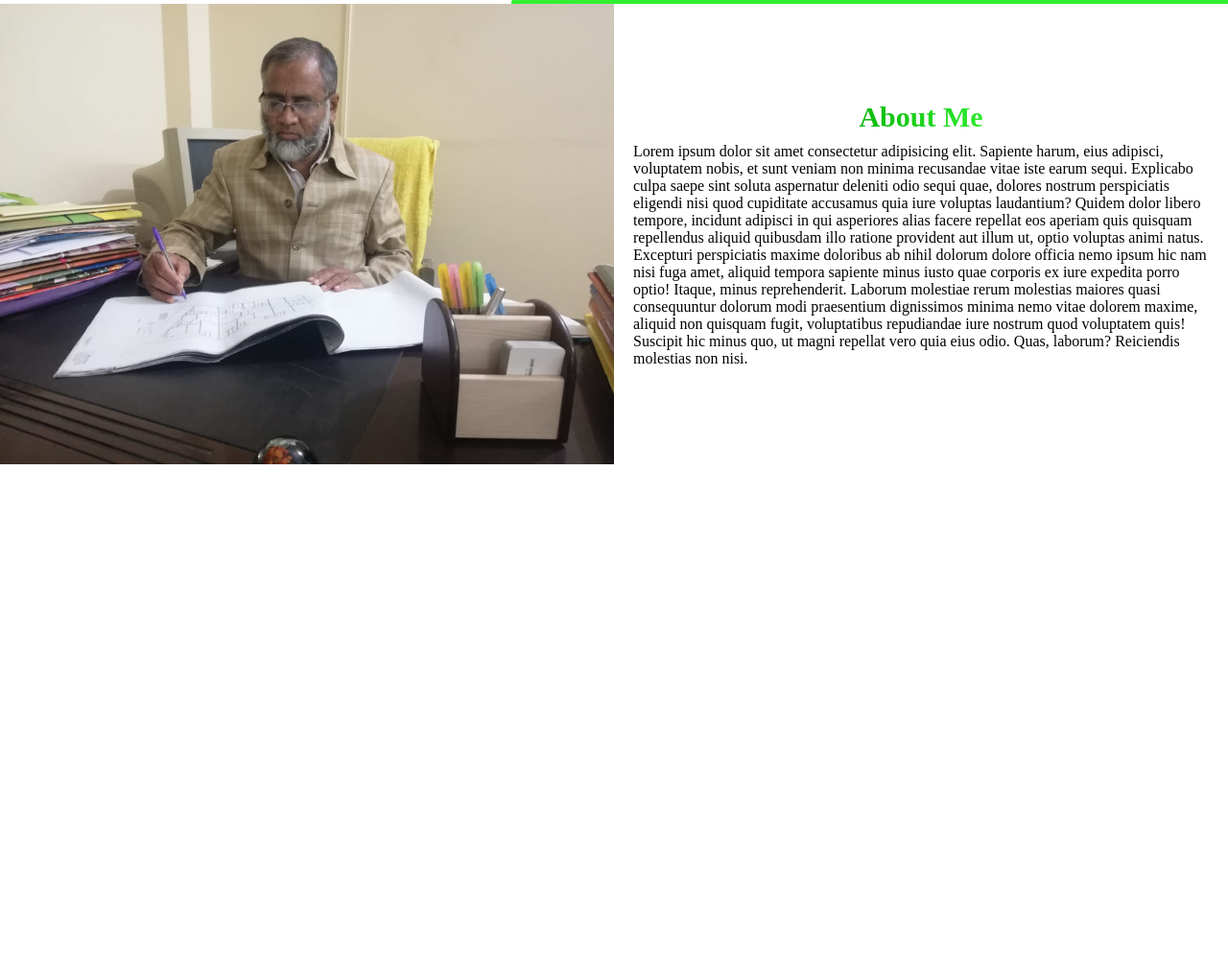
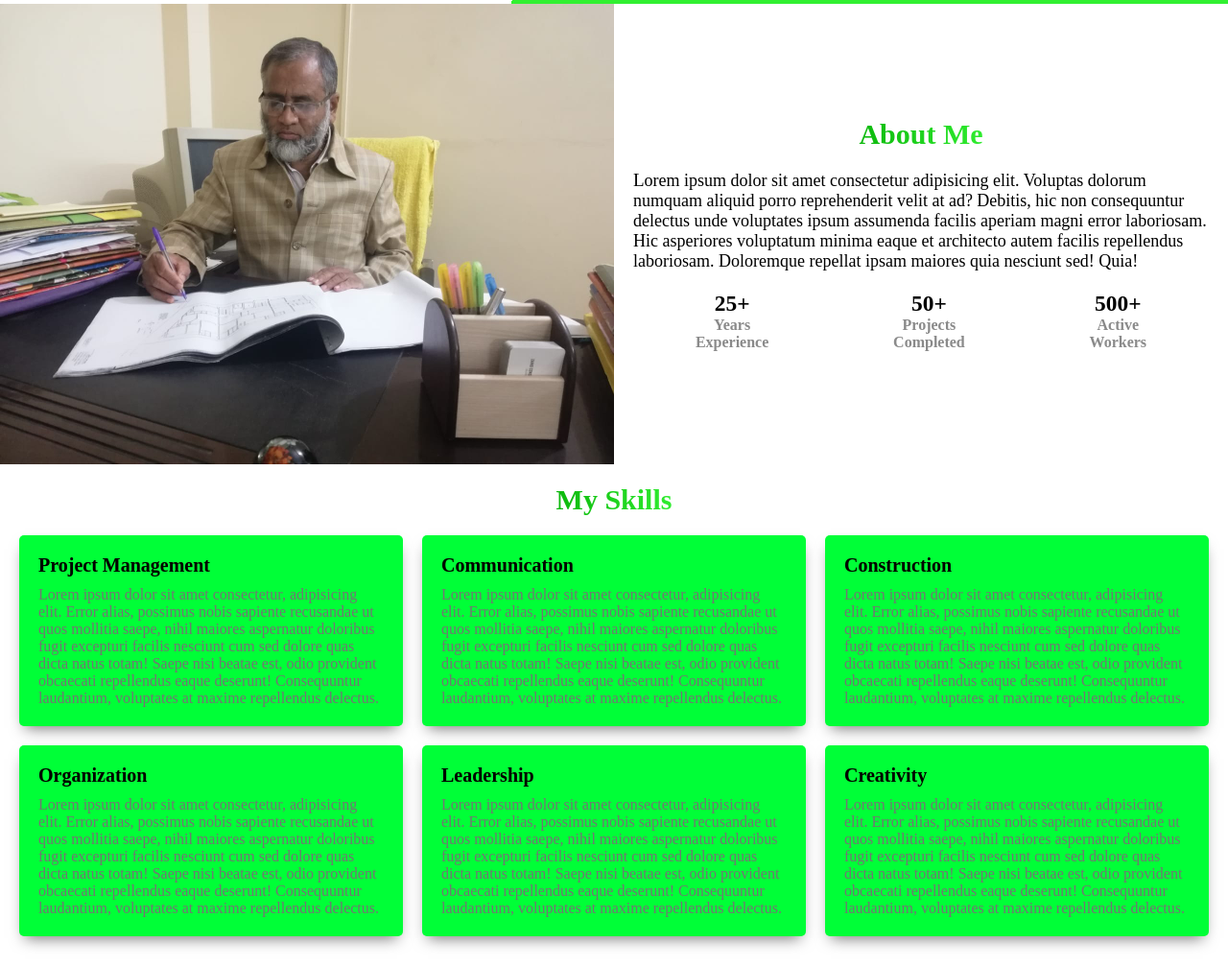
Before and after one commit to Chy-Zaber-Bin-Zahid/Zahid-Portfolio, a website: page index.html in a window 1280 px wide. Shown: the part 796-1802 px from the top of the page at 96% size. Before the commit the page ends 1280 px from the top, so only its background shows below. Drawn offline with Linux system fonts and the light colour scheme.

Commit message:
section 3 done

```diff
--- a/index.html
+++ b/index.html
@@ -12,23 +12,21 @@
     <header id="intro" class="header">
       <!-- navbar part -->
       <nav class="nav">
-        <a href=""><img class="nav__logo" src="/logoNav.png" alt="Navbar logo"></a>
+        <a href="#intro"
+          ><img class="nav__logo" src="/logoNav.png" alt="Navbar logo"
+        /></a>
         <ul class="nav__ul">
           <li class="nav__li"><a class="nav__a" href="#intro">Intro</a></li>
-          <li class="nav__li"><a class="nav__a" href="#about">About Me</a></li>
-          <li class="nav__li"><a class="nav__a" href="">Skill</a></li>
-          <li class="nav__li"><a class="nav__a" href="">Work</a></li>
+          <li class="nav__li"><a class="nav__a" href="#about">About</a></li>
+          <li class="nav__li"><a class="nav__a" href="#skills">Skills</a></li>
+          <li class="nav__li"><a class="nav__a" href="">Projects</a></li>
           <li class="nav__li"><a class="nav__a" href="">Contract</a></li>
         </ul>
       </nav>
 
       <div class="intro">
         <div class="intro__img-main">
-          <img
-            class="intro-img formLeft"
-            src="/profile.png"
-            alt="My Picture"
-          />
+          <img class="intro-img formLeft" src="/profile.png" alt="My Picture" />
         </div>
         <div class="intro__text">
           <h1 class="formRight">Hi there, my name is</h1>
@@ -42,11 +40,117 @@
       <!-- about part -->
       <section id="about" class="about">
         <div class="about-img">
-          <img class="about-img__working" src="/working.jpeg" alt="My working picture">
+          <img
+            class="about-img__working"
+            src="/working.jpeg"
+            alt="My working picture"
+          />
         </div>
         <div class="about-main">
           <h1 class="about-main__h1 fromUp">About Me</h1>
-          <p class="about-main__p fromUp">Lorem ipsum dolor sit amet consectetur adipisicing elit. Sapiente harum, eius adipisci, voluptatem nobis, et sunt veniam non minima recusandae vitae iste earum sequi. Explicabo culpa saepe sint soluta aspernatur deleniti odio sequi quae, dolores nostrum perspiciatis eligendi nisi quod cupiditate accusamus quia iure voluptas laudantium? Quidem dolor libero tempore, incidunt adipisci in qui asperiores alias facere repellat eos aperiam quis quisquam repellendus aliquid quibusdam illo ratione provident aut illum ut, optio voluptas animi natus. Excepturi perspiciatis maxime doloribus ab nihil dolorum dolore officia nemo ipsum hic nam nisi fuga amet, aliquid tempora sapiente minus iusto quae corporis ex iure expedita porro optio! Itaque, minus reprehenderit. Laborum molestiae rerum molestias maiores quasi consequuntur dolorum modi praesentium dignissimos minima nemo vitae dolorem maxime, aliquid non quisquam fugit, voluptatibus repudiandae iure nostrum quod voluptatem quis! Suscipit hic minus quo, ut magni repellat vero quia eius odio. Quas, laborum? Reiciendis molestias non nisi.</p>
+          <p class="about-main__p fromUp">
+            Lorem ipsum dolor sit amet consectetur adipisicing elit. Voluptas
+            dolorum numquam aliquid porro reprehenderit velit at ad? Debitis,
+            hic non consequuntur delectus unde voluptates ipsum assumenda
+            facilis aperiam magni error laboriosam. Hic asperiores voluptatum
+            minima eaque et architecto autem facilis repellendus laboriosam.
+            Doloremque repellat ipsam maiores quia nesciunt sed! Quia!
+          </p>
+          <div class="about-main__experience fromUp">
+            <div class="expSub">
+              <h3>25+</h3>
+              <p>Years</p>
+              <p>Experience</p>
+            </div>
+            <div class="expSub">
+              <h3>50+</h3>
+              <p>Projects</p>
+              <p>Completed</p>
+            </div>
+            <div class="expSub">
+              <h3>500+</h3>
+              <p>Active</p>
+              <p>Workers</p>
+            </div>
+          </div>
+        </div>
+      </section>
+
+      <section id="skills" class="section-skill">
+        <h1>My Skills</h1>
+        <div class="skill-grid">
+          <div class="skill-grid__card">
+            <h1>Project Management</h1>
+            <p>
+              Lorem ipsum dolor sit amet consectetur, adipisicing elit. Error
+              alias, possimus nobis sapiente recusandae ut quos mollitia saepe,
+              nihil maiores aspernatur doloribus fugit excepturi facilis
+              nesciunt cum sed dolore quas dicta natus totam! Saepe nisi beatae
+              est, odio provident obcaecati repellendus eaque deserunt!
+              Consequuntur laudantium, voluptates at maxime repellendus
+              delectus.
+            </p>
+          </div>
+          <div class="skill-grid__card">
+            <h1>Communication</h1>
+            <p>
+              Lorem ipsum dolor sit amet consectetur, adipisicing elit. Error
+              alias, possimus nobis sapiente recusandae ut quos mollitia saepe,
+              nihil maiores aspernatur doloribus fugit excepturi facilis
+              nesciunt cum sed dolore quas dicta natus totam! Saepe nisi beatae
+              est, odio provident obcaecati repellendus eaque deserunt!
+              Consequuntur laudantium, voluptates at maxime repellendus
+              delectus.
+            </p>
+          </div>
+          <div class="skill-grid__card">
+            <h1>Construction</h1>
+            <p>
+              Lorem ipsum dolor sit amet consectetur, adipisicing elit. Error
+              alias, possimus nobis sapiente recusandae ut quos mollitia saepe,
+              nihil maiores aspernatur doloribus fugit excepturi facilis
+              nesciunt cum sed dolore quas dicta natus totam! Saepe nisi beatae
+              est, odio provident obcaecati repellendus eaque deserunt!
+              Consequuntur laudantium, voluptates at maxime repellendus
+              delectus.
+            </p>
+          </div>
+          <div class="skill-grid__card">
+            <h1>Organization</h1>
+            <p>
+              Lorem ipsum dolor sit amet consectetur, adipisicing elit. Error
+              alias, possimus nobis sapiente recusandae ut quos mollitia saepe,
+              nihil maiores aspernatur doloribus fugit excepturi facilis
+              nesciunt cum sed dolore quas dicta natus totam! Saepe nisi beatae
+              est, odio provident obcaecati repellendus eaque deserunt!
+              Consequuntur laudantium, voluptates at maxime repellendus
+              delectus.
+            </p>
+          </div>
+          <div class="skill-grid__card">
+            <h1>Leadership</h1>
+            <p>
+              Lorem ipsum dolor sit amet consectetur, adipisicing elit. Error
+              alias, possimus nobis sapiente recusandae ut quos mollitia saepe,
+              nihil maiores aspernatur doloribus fugit excepturi facilis
+              nesciunt cum sed dolore quas dicta natus totam! Saepe nisi beatae
+              est, odio provident obcaecati repellendus eaque deserunt!
+              Consequuntur laudantium, voluptates at maxime repellendus
+              delectus.
+            </p>
+          </div>
+          <div class="skill-grid__card">
+            <h1>Creativity</h1>
+            <p>
+              Lorem ipsum dolor sit amet consectetur, adipisicing elit. Error
+              alias, possimus nobis sapiente recusandae ut quos mollitia saepe,
+              nihil maiores aspernatur doloribus fugit excepturi facilis
+              nesciunt cum sed dolore quas dicta natus totam! Saepe nisi beatae
+              est, odio provident obcaecati repellendus eaque deserunt!
+              Consequuntur laudantium, voluptates at maxime repellendus
+              delectus.
+            </p>
+          </div>
         </div>
       </section>
     </main>
--- a/sass/base/_about.scss
+++ b/sass/base/_about.scss
@@ -1,6 +1,7 @@
 $color-dark: black;
 $color-dark-green: rgb(12, 184, 12);
 $color-dark-lime: rgb(47, 236, 47);
+$color-gray: rgb(138, 138, 138);
 // about part
 .about {
   display: grid;
@@ -22,7 +23,7 @@ $color-dark-lime: rgb(47, 236, 47);
   flex-direction: column;
   justify-content: center;
   align-items: center;
-  gap: 1rem;
+  gap: 2rem;
   padding: 1rem 2rem;
   &__h1 {
     font-size: 3rem;
@@ -43,12 +44,34 @@ $color-dark-lime: rgb(47, 236, 47);
   }
 
   &__p {
-    font-size: 1.6rem;
+    font-size: 1.8rem;
   }
 
-  .fromUp{
+  &__p::first-letter {
+    font-size: 1.9rem;
+  }
+
+  .fromUp {
     animation-name: fromUp;
     animation-duration: 1s;
     animation-timing-function: ease-out;
   }
+
+  &__experience {
+    display: flex;
+    justify-content: space-around;
+    align-items: center;
+    width: 100%;
+
+    .expSub {
+      font-size: 2rem;
+      text-align: center;
+      font-weight: bold;
+
+      & p {
+        font-size: 1.6rem;
+        color: $color-gray;
+      }
+    }
+  }
 }
--- a/sass/base/_nav.scss
+++ b/sass/base/_nav.scss
@@ -16,7 +16,7 @@ $color-blue: rgb(0, 108, 250);
   background-color: rgba($color-white, 0);
   transition: all 0.3s;
 
-  &__logo{
+  &__logo {
     width: 10rem;
   }
 
@@ -34,8 +34,7 @@ $color-blue: rgb(0, 108, 250);
     color: $color-dark;
   }
 
-  &__a:hover,
-  :active {
+  &__a:hover {
     color: $color-blue;
     cursor: pointer;
     text-decoration: underline;
--- /dev/null
+++ b/sass/base/_skill.scss
@@ -0,0 +1,61 @@
+$color-dark-green: rgb(12, 184, 12);
+$color-dark-lime: rgb(47, 236, 47);
+$color-black: black;
+$color-gray: rgb(116, 116, 116);
+// skill part
+.section-skill {
+  padding: 2rem 2rem 3rem 2rem;
+  display: flex;
+  flex-direction: column;
+  align-items: center;
+  gap: 2rem;
+
+  & h1 {
+    width: fit-content;
+    font-size: 3rem;
+    background-image: linear-gradient(
+      to right,
+      $color-dark-green,
+      $color-dark-lime
+    );
+    -webkit-background-clip: text;
+    color: transparent;
+    transition: all 0.3s;
+
+    &:hover {
+      transform: skewY(2deg) skewX(10deg) scale(1.1);
+      text-shadow: 0.5rem 1rem 2rem rgba($color-dark, 0.2);
+    }
+  }
+}
+
+.skill-grid {
+  display: grid;
+  grid-template-columns: repeat(3, 1fr);
+  gap: 2rem;
+
+  &__card {
+    display: flex;
+    flex-direction: column;
+    gap: 1rem;
+    border-radius: 5px;
+    padding: 2rem;
+    box-shadow: 0px 8px 15px -6px $color-gray;
+    transition: all .3s;
+    background-color: rgb(0, 255, 55);
+
+    &:hover{
+      transform: scale(1.05);
+    }
+
+    & h1 {
+      color: $color-black;
+      font-size: 2rem;
+    }
+
+    & p {
+      font-size: 1.6rem;
+      color: $color-gray;
+    }
+  }
+}
--- a/sass/main.scss
+++ b/sass/main.scss
@@ -3,3 +3,4 @@
 @import "base/animation";
 @import "base/intro";
 @import "base/about";
+@import "base/skill";
```
Also changed, not shown: css/style.css.
